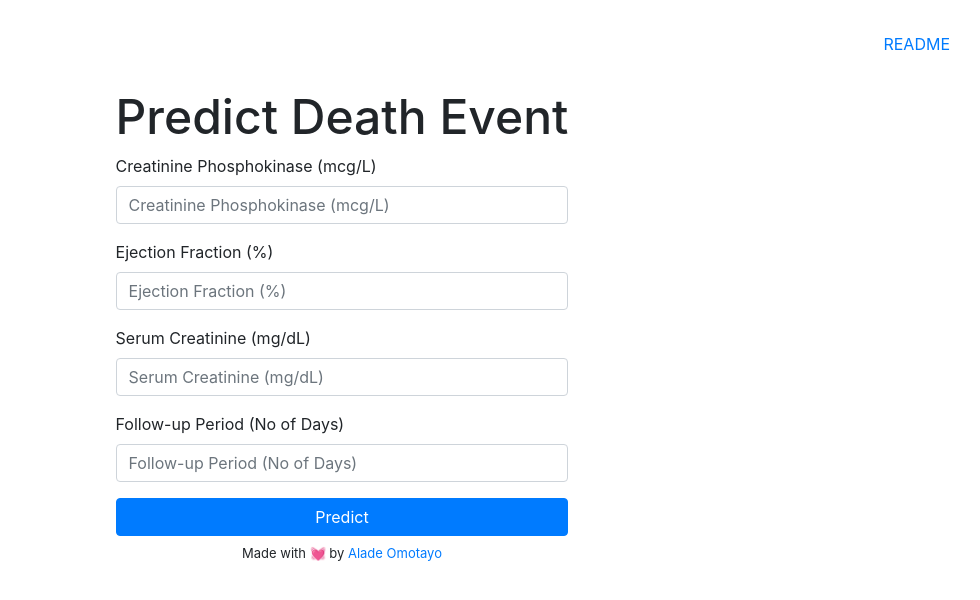
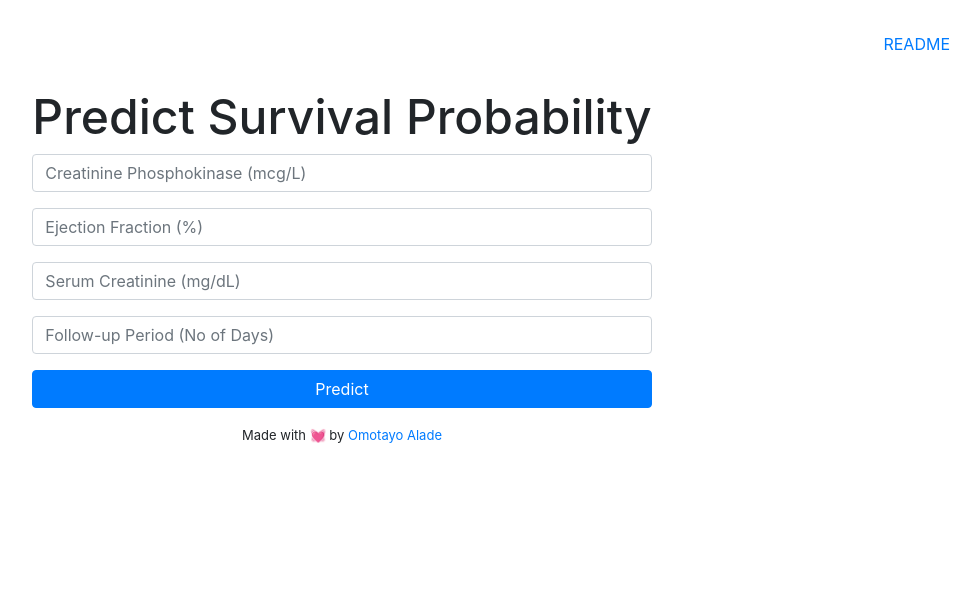
Before and after one commit to omotayo-alade/ml-death-event-prediction, a Flask app: page / in a window 1280 px wide. Shown: the top 600 px of the page, without its empty margins (298-1278 px from the left). Run offline with Flask 2, Linux system fonts and the light colour scheme; parts of the project's set-up code (start-up, migrations or seed data) failed here and were passed over; some libraries are stand-ins or nearby versions.

Commit message:
.........

```diff
--- a/src/scripts/ingest/template/index.html
+++ b/src/scripts/ingest/template/index.html
@@ -27,37 +27,37 @@
 <body>
   <header>
     <a style="float: right; margin: 2em;"
-      href="https://github.com/omotayo-alade/death-event-prediction/blob/master/README.md" target="_blank">README</a>
+      href="https://github.com/omotayo-alade/heart-failure-survival/blob/master/README.md" target="_blank">README</a>
   </header>
   <main class="col-12 d-flex justify-center main" style="display: flex; justify-content: center; margin: 4em 0;">
     <form action="{{ url_for('predict')}}" method="post">
-      <h1 style="font-size: 3em;">Predict Death Event</h1>
+      <h1 style="font-size: 3em;">Predict Survival Probability</h1>
       <div class="form-group">
-        <label for="creatinine">Creatinine Phosphokinase (mcg/L)</label>
+       <!-- <label for="creatinine">Creatinine Phosphokinase (mcg/L)</label> -->
         <input type="text" class="form-control" id="creatinine" name="creatinine_phosphokinase"
           placeholder="Creatinine Phosphokinase (mcg/L)" required>
       </div>
       <div class="form-group">
-        <label for="ejection">Ejection Fraction (%)</label>
+      <!--  <label for="ejection">Ejection Fraction (%)</label> -->
         <input type="text" class="form-control" name="ejection_fraction" id="ejection"
           placeholder="Ejection Fraction (%)" required>
       </div>
       <div class="form-group">
-        <label for="serum">Serum Creatinine (mg/dL)</label>
+      <!-- <label for="serum">Serum Creatinine (mg/dL)</label> -->
         <input type="text" class="form-control" name="serum_creatinine" id="serum"
           placeholder="Serum Creatinine (mg/dL)" required>
       </div>
       <div class="form-group">
-        <label for="time">Follow-up Period (No of Days)</label>
+      <!--  <label for="time">Follow-up Period (No of Days)</label> -->
         <input type="text" class="form-control" id="time" name="time" placeholder="Follow-up Period (No of Days)"
           required>
       </div>
       <div class="form-group">
-        <button id="submit" type="submit" class="btn btn-primary btn-block btn-large" data-toggle="modal"
-          data-target="#output-modal">Predict</button>
+        <button id="submit" type="submit" class="btn btn-primary btn-block btn-large"
+        data-toggle="modal" data-target="#output-modal">Predict</button>
 
-        <p class="text-center mt-2" style="font-size: 13px;">Made with 💓 by <a
-            href="https://github.com/omotayo-alade">Alade Omotayo</a></p>
+        <p class="text-center mt-2" style="font-size: 13px; padding-top: 10px;";>Made with 💓 by <a
+            href="https://github.com/omotayo-alade">Omotayo Alade</a></p>
       </div>
     </form>
   </main>
@@ -81,7 +81,7 @@
       </div>
     </div>
     <script>
-      $('#myModal').on('shown.bs.modal', () => {
+      $('#output-modal').on('shown.bs.modal', () => {
         $('#myInput').trigger('focus');
       });
 
```
